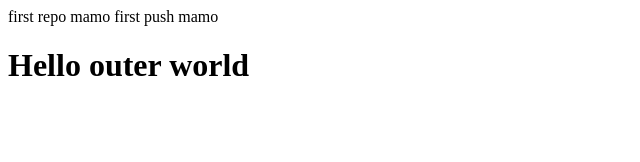
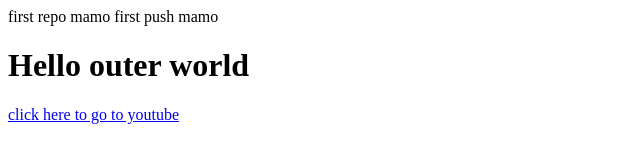
Before and after one commit to Shemanto69/my-first-repo, a plain HTML site: page index.html in a window 1280 px wide. Shown: the whole page, without its empty margins (0-640 px from the left). Drawn offline with Linux system fonts and the light colour scheme.

Commit message:
a bit changed

```diff
--- a/index.html
+++ b/index.html
@@ -10,6 +10,7 @@
 <body>
     first push mamo
     <h1>Hello outer world</h1>
+    <a href="youtube.com"> click here to go to youtube</a>
 
 </body>
 </html>
```
